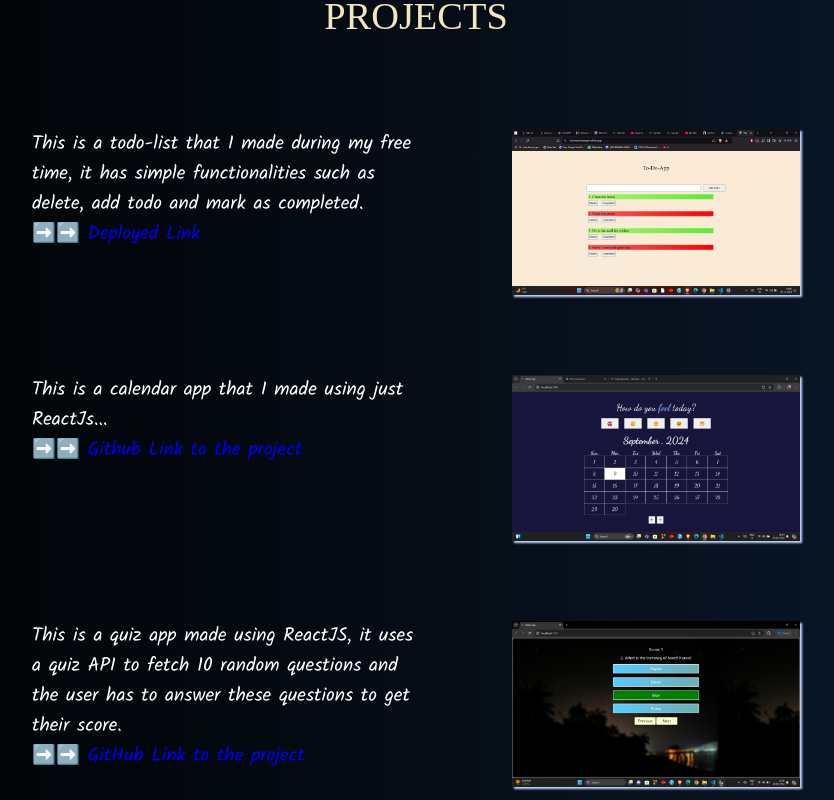
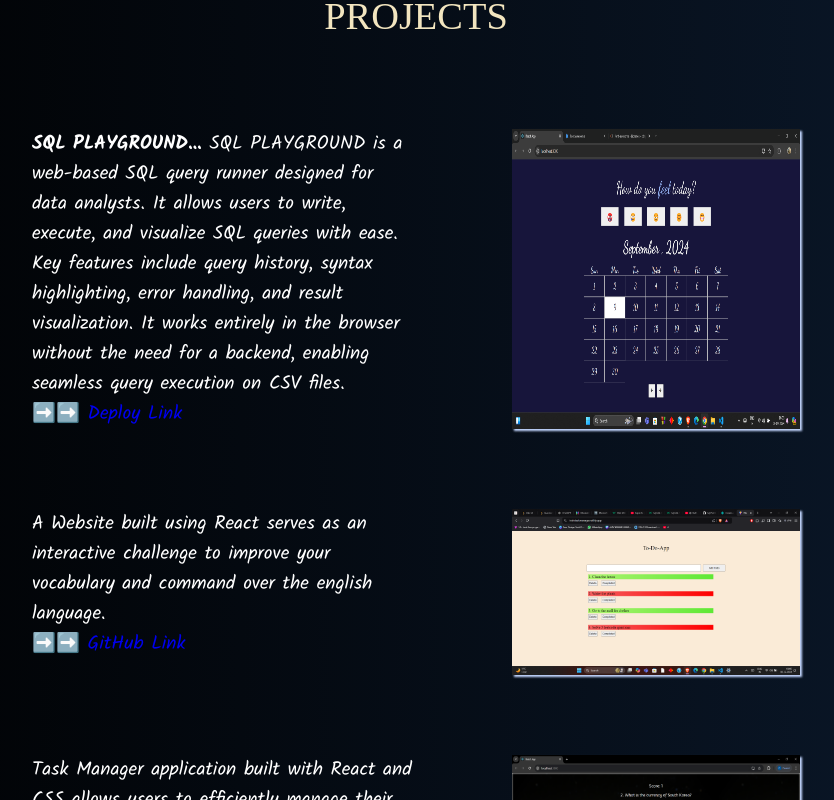
Before and after one commit to PrasoonPathak12/MyPortfolio, a React (Vite) app: page / in a window 1280 px wide. Shown: the part 860-1660 px from the top of the page, without its empty margins (224-1058 px from the left). Built offline with nearby package versions, Linux system fonts and the light colour scheme; a web font is replaced by a local one.

Commit message:
Updated ProjectsList component with recent changes

```diff
--- a/src/Components/ProjectsList.jsx
+++ b/src/Components/ProjectsList.jsx
@@ -2,17 +2,31 @@
 import { forwardRef } from 'react'
 import Calendarlogo from '../assets/CalendarProject.png'
 import QuizLogo from '../assets/QuizAppsnap.png'
-import Todosnap from'../assets/TodoSNAP.png'
+import Todosnap from '../assets/TodoSNAP.png'
 
-const ProjectsList=forwardRef((props,ref)=> {
+const ProjectsList = forwardRef((props, ref) => {
   return (
     <div className='projectList' ref={ref}>
+      <div className='project1 project'>
+        <div className='project1Description'>
+          <p><b>SQL PLAYGROUND...</b> SQL PLAYGROUND is a web-based SQL query runner designed for data analysts.
+            It allows users to write, execute, and visualize SQL queries with ease. Key features include query history,
+            syntax highlighting, error handling, and result visualization. It works entirely in the browser without the need for a backend,
+            enabling seamless query execution on CSV files.</p>
+          <a className='projectLink projectAnchor' href="https://dsql-nine.vercel.app">
+            ➡️➡️ Deploy Link
+          </a>
+        </div>
+        <div className='project1Snapshot'>
+          <a className='projectAnchor' href={Calendarlogo} target='_blank'><img src={Calendarlogo} alt="projectSnap" className='CalendarProjectImg' /></a>
+        </div>
+      </div>
       <div className='project2 project'>
         <div className='project2Description'>
-          <p>This is a todo-list that I made during my free time, it has simple functionalities
-            such as delete, add todo and mark as completed.</p>
-          <a className='projectLink projectAnchor' target='_blank' href="https://todotaskmanage.netlify.app/">
-          ➡️➡️ Deployed Link
+          <p>A Website built using React serves as an interactive challenge to improve your
+            vocabulary and command over the english language.</p>
+          <a className='projectLink projectAnchor' target='_blank' href="https://github.com/PrasoonPathak12/WoRdMeM">
+            ➡️➡️ GitHub Link
           </a>
         </div>
         <div className='project2Snapshot'>
@@ -21,25 +35,15 @@ const ProjectsList=forwardRef((props,ref)=> {
           </a>
         </div>
       </div>
-      <div className='project1 project'>
-        <div className='project1Description'>
-          <p>This is a calendar app that I made using just ReactJs...</p>
-          <a className='projectLink projectAnchor' href="https://github.com/PrasoonPathak12/Calendar-implication-using-Date-Object">
-          ➡️➡️ Github Link to the project
-          </a>
-        </div>
-        <div className='project1Snapshot'>
-          <a className='projectAnchor' href={Calendarlogo} target='_blank'><img src={Calendarlogo}  alt="projectSnap" className='CalendarProjectImg'/></a>
-        </div>
-      </div>
       <div className='project2 project'>
         <div className='project2Description'>
-          <p>This is a quiz app made using ReactJS, it uses a
-          quiz API to fetch 10 random questions and the user
-          has to answer these questions to get their score.</p>
-          <a className='projectLink projectAnchor' href="https://github.com/PrasoonPathak12/Quiz-App">
-            ➡️➡️ GitHub Link to the project
-            </a>
+          <p>Task Manager application built with React and CSS allows users to efficiently manage
+            their tasks and stay organized. The app features a simple,
+            user-friendly interface where users can add, edit, mark as complete,
+            and delete tasks.</p>
+          <a className='projectLink projectAnchor' href="https://todotaskmanage.netlify.app/">
+            ➡️➡️ Deploy Link
+          </a>
         </div>
         <div className='project2Snapshot'>
           <a href={QuizLogo} className='projectAnchor' target='_blank'><img src={QuizLogo} alt="QuizAppLogo" className='QuizAppImg' /></a>
```
